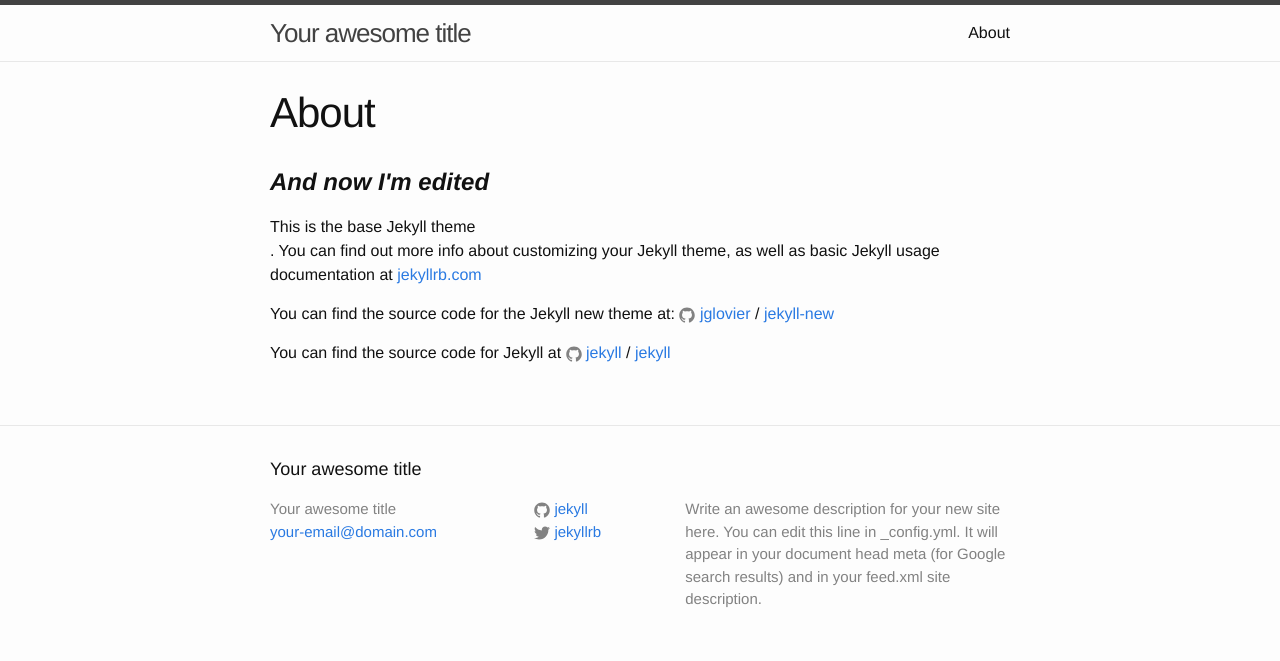
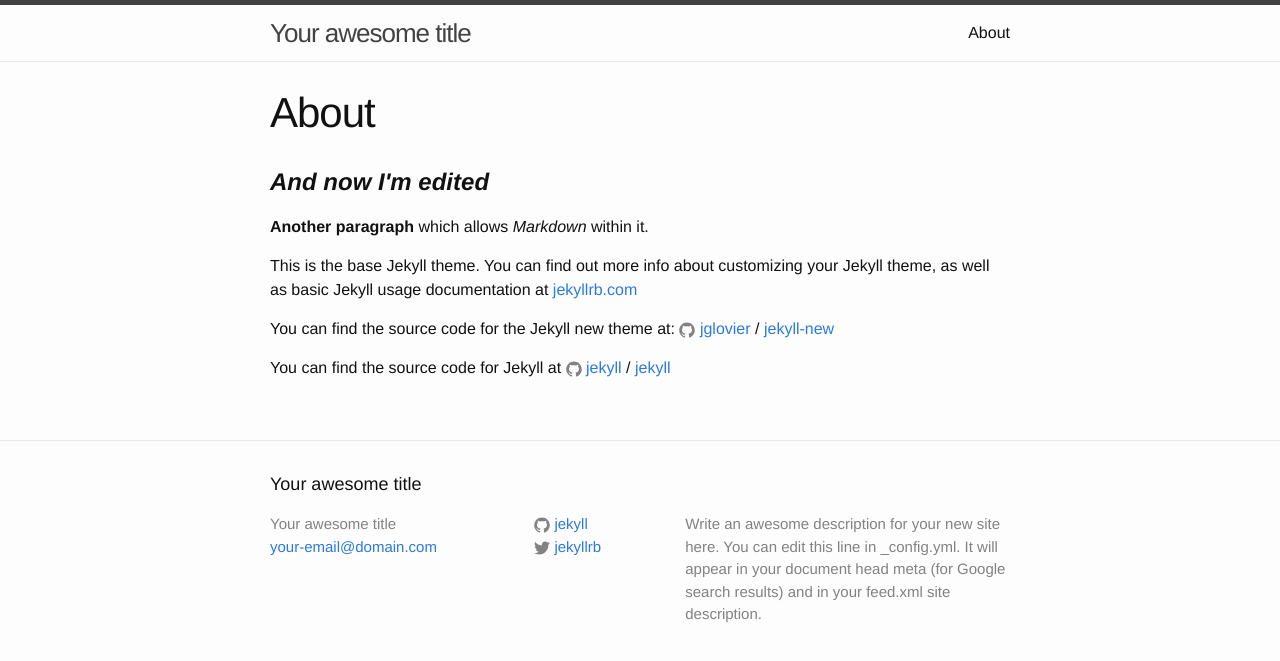
Before and after one commit to jjdtrucks/jekyll, a Jekyll site: the page built from about.md, in a window 1280 px wide. Shown: the top 661 px of the page. Built offline with Jekyll 4.4.1, drawn with Linux system fonts in a browser that asks for light colours.

Commit message:
Update about.md

```diff
--- a/about.md
+++ b/about.md
@@ -5,8 +5,10 @@ permalink: /about/
 ---
 
 {% include editable-include.html %}
-
-<div class="editable">This is the base Jekyll theme</div>. You can find out more info about customizing your Jekyll theme, as well as basic Jekyll usage documentation at [jekyllrb.com](http://jekyllrb.com/)
+<p class='editable' markdown='1'>
+**Another paragraph** which allows *Markdown* within it.
+</p>
+This is the base Jekyll theme. You can find out more info about customizing your Jekyll theme, as well as basic Jekyll usage documentation at [jekyllrb.com](http://jekyllrb.com/)
 
 You can find the source code for the Jekyll new theme at:
 {% include icon-github.html username="jglovier" %} /
```
